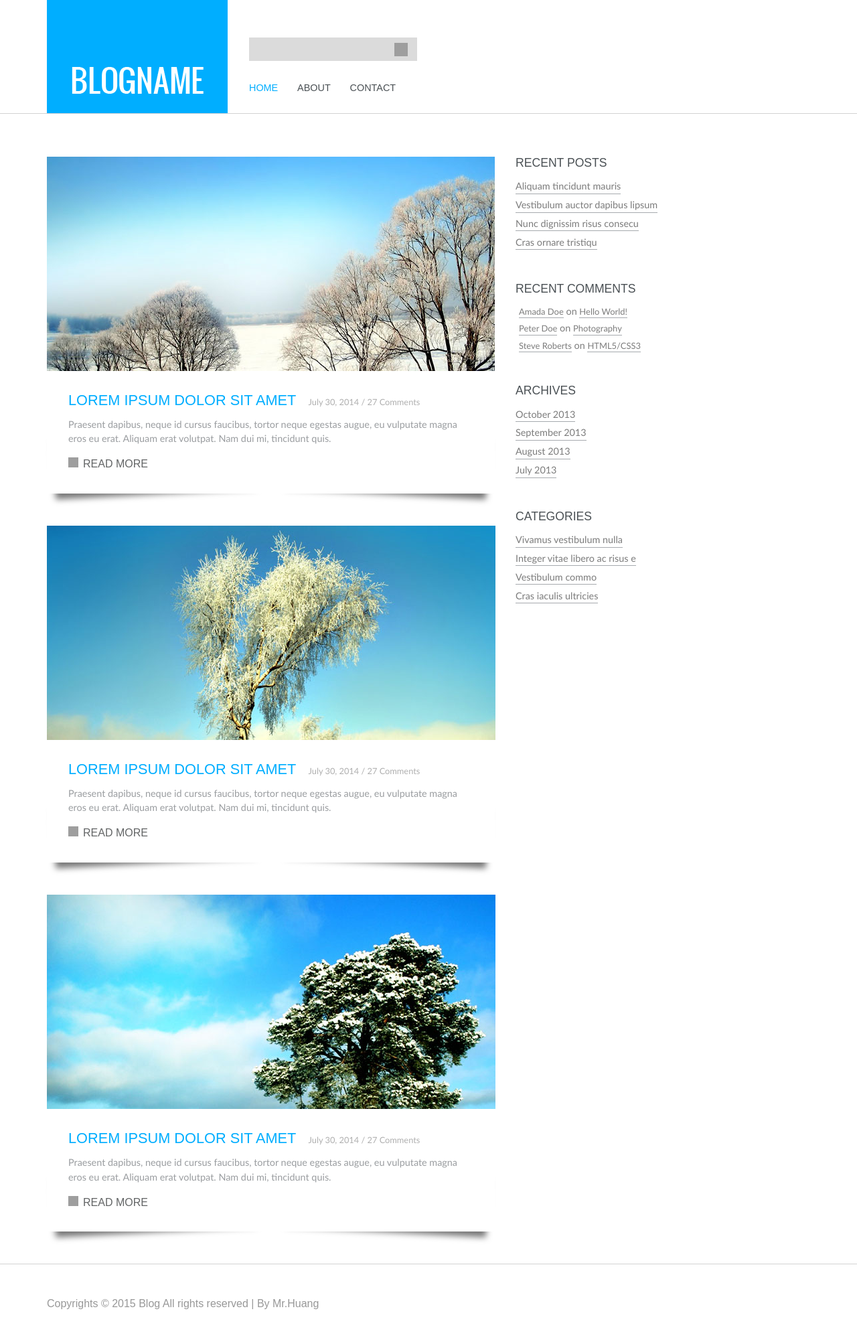
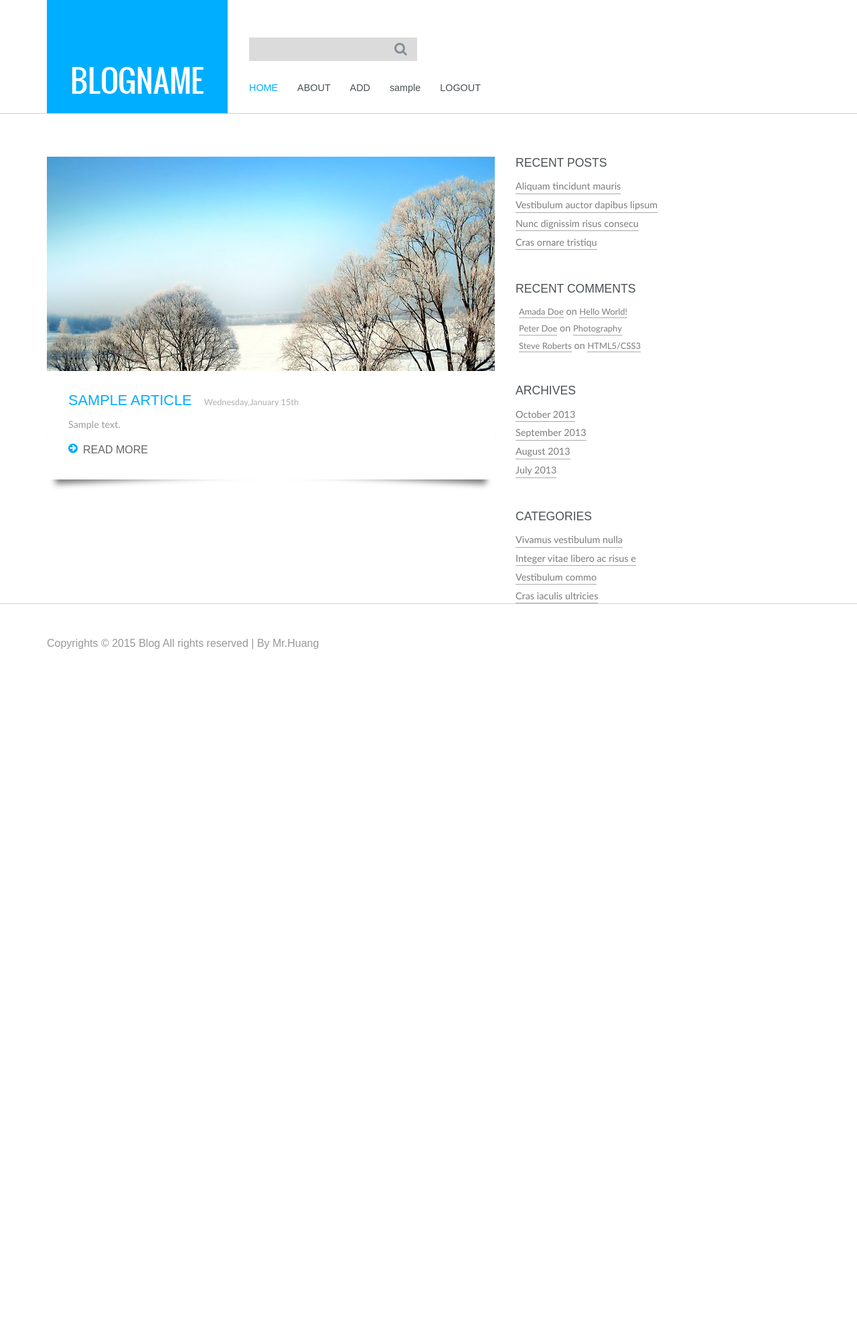
Before and after one commit to AwesomeIcon/PublicSite, a Django app: template blog/templates/index.html in a window 1280 px wide. Shown: the whole page at 67% size. After the commit the page ends 969 px from the top, so only its background shows below. Run offline with Django 3.2, Linux system fonts and the light colour scheme; the template is opened without the code that fills it: values that come from a table or form of the project are taken from there, others are empty; tables that the repository leaves empty hold one stand-in row (values such as "Sample post"); some libraries are stand-ins or nearby versions; some web fonts are replaced; grey boxes are pictures that could not be loaded.

Commit message:
add article function

```diff
--- a/PublicSite/urls.py
+++ b/PublicSite/urls.py
@@ -19,5 +19,7 @@ urlpatterns = patterns('',
     url(r'^blog/$','blog.views.submit'),
     url(r'^register/$','blog.views.register'),
     url(r'^blog/about/$','blog.views.about'),
-    url(r'^blog/contact/$','blog.views.contact'),
+    url(r'^logout/$', 'blog.views.logout'),
+    url(r'^blog/add/$','blog.views.add'),
+    url(r'^blog/article/$','blog.views.article'),
 )
--- a/blog/models.py
+++ b/blog/models.py
@@ -10,9 +10,11 @@ class Person(models.Model):
         return u'%s' % (self.username)
 
 class Article(models.Model):
-    title = models.CharField(max_length = 36)
+    title = models.CharField(max_length = 100)
     publishtime = models.DateTimeField(auto_now_add = True)
-    person = models.ForeignKey(Person)
+    usernameid = models.CharField(max_length = 20)
+    author = models.CharField(max_length = 50)
+    body = models.TextField()
 
     def __unicode__(self):
         return u'%s' % (self.title)
--- a/blog/static/css/styleblog.css
+++ b/blog/static/css/styleblog.css
@@ -56,7 +56,7 @@ width: 87%;
 background:#dbdbdb;
 }
 .search form input[type="submit"] {
-background: url('../images/search.png')no-repeat 0px 0px;
+background: url('../img/search.png')no-repeat 0px 0px;
 width: 20px;
 height: 20px;
 border: none;
@@ -129,7 +129,7 @@ line-height:1.5em;
 margin-bottom:1em;
 }
 .post-info a span {
-background: url(../images/more.png) no-repeat 0px 3px;
+background: url(../img/more.png) no-repeat 0px 3px;
 height: 18px;
 width: 15px;
 display: inline-block;
@@ -257,7 +257,7 @@ font-weight: 400;
 margin-bottom:1em;
 }
 .about-grid2 li {
-list-style-image: url(../images/icon3.png);
+list-style-image: url(../img/icon3.png);
 margin: 0 0 10px 20px;
 }
 .about-grid2 li a {
--- a/blog/templates/about.html
+++ b/blog/templates/about.html
@@ -58,6 +58,7 @@ License URL: http://creativecommons.org/licenses/by/3.0/
 						<li><a href="/blog/">HOME</a></li>
 						<li class="active"><a href="javascript:;">ABOUT</a></li>
 						<li><a href="/blog/contact/">CONTACT</a></li>
+                       <li><a href="/logout/">LOGOUT</a></li>
 						<div class="clearfix"> </div>
 				 </ul>
 			 </div>
@@ -122,3 +123,5 @@ License URL: http://creativecommons.org/licenses/by/3.0/
 	 <p>Copyrights © 2015 Blog All rights reserved | By Mr.Huang</p>
 	 </div>
 </div>
+</body>
+</html>
--- a/blog/templates/index.html
+++ b/blog/templates/index.html
@@ -1,10 +1,4 @@
-<!--
-Author: W3layouts
-Author URL: http://w3layouts.com
-License: Creative Commons Attribution 3.0 Unported
-License URL: http://creativecommons.org/licenses/by/3.0/
--->
-<!DOCTYPE HTML>
+<!DOCTYPE html>
 <html>
 <head>
     {% load staticfiles %}
@@ -57,12 +51,14 @@ License URL: http://creativecommons.org/licenses/by/3.0/
 				   <ul>
 						<li class="active"><a href="javascript:;">HOME</a></li>
 						<li><a href="/blog/about/">ABOUT</a></li>
-						<li><a href="/blog/contact/">CONTACT</a></li>
+						<li><a href="/blog/add/">ADD</a></li>
+                       <li><a href="javascript:;">{{ username }}</a></li>
+                       <li><a href="/logout/">LOGOUT</a></li>
 						<div class="clearfix"> </div>
 				 </ul>
 			 </div>
 			 <div class="clearfix"></div>
-					<script>
+					<script type="text/javascript">
 					$("span.menu").click(function(){
 					$(".top-menu ul").slideToggle("slow" , function(){
 					});
@@ -77,30 +73,32 @@ License URL: http://creativecommons.org/licenses/by/3.0/
 		 <div class="content-grids">
 			 <div class="col-md-8 content-main">
 				 <div class="content-grid">
+                     {% for article in articles %}
 					 <div class="content-grid-info">
 						 <img src="{% static 'img/post1.jpg' %}" alt=""/>
 						 <div class="post-info">
-						 <h4><a href="single.html">Lorem ipsum dolor sit amet</a>  July 30, 2014 / 27 Comments</h4>
-						 <p>Praesent dapibus, neque id cursus faucibus, tortor neque egestas augue, eu vulputate magna eros eu erat. Aliquam erat volutpat. Nam dui mi, tincidunt quis.</p>
+						 <h4><a href="single.html">{{ article.title|capfirst }}</a>  {{ article.publishtime|date:"l,F jS" }}</h4>
+						 <p>{{ article.body|truncatewords:"30" }}</p>
 						 <a href="single.html"><span></span>READ MORE</a>
 						 </div>
 					 </div>
-					 <div class="content-grid-info">
-						 <img src="{% static 'img/post2.jpg' %}" alt=""/>
-						 <div class="post-info">
-						 <h4><a href="single.html">Lorem ipsum dolor sit amet</a>  July 30, 2014 / 27 Comments</h4>
-						 <p>Praesent dapibus, neque id cursus faucibus, tortor neque egestas augue, eu vulputate magna eros eu erat. Aliquam erat volutpat. Nam dui mi, tincidunt quis.</p>
-						 <a href="single.html"><span></span>READ MORE</a>
-						 </div>
-					 </div>
-					 <div class="content-grid-info">
-						 <img src="{% static 'img/post3.jpg' %}" alt=""/>
-						 <div class="post-info">
-						 <h4><a href="single.html">Lorem ipsum dolor sit amet</a>  July 30, 2014 / 27 Comments</h4>
-						 <p>Praesent dapibus, neque id cursus faucibus, tortor neque egestas augue, eu vulputate magna eros eu erat. Aliquam erat volutpat. Nam dui mi, tincidunt quis.</p>
-						 <a href="single.html"><span></span>READ MORE</a>
-						 </div>
-					 </div>
+                     {% endfor %}
+{#					 <div class="content-grid-info">#}
+{#						 <img src="{% static 'img/post2.jpg' %}" alt=""/>#}
+{#						 <div class="post-info">#}
+{#						 <h4><a href="single.html">Lorem ipsum dolor sit amet</a>  July 30, 2014 / 27 Comments</h4>#}
+{#						 <p>Praesent dapibus, neque id cursus faucibus, tortor neque egestas augue, eu vulputate magna eros eu erat. Aliquam erat volutpat. Nam dui mi, tincidunt quis.</p>#}
+{#						 <a href="single.html"><span></span>READ MORE</a>#}
+{#						 </div>#}
+{#					 </div>#}
+{#					 <div class="content-grid-info">#}
+{#						 <img src="{% static 'img/post3.jpg' %}" alt=""/>#}
+{#						 <div class="post-info">#}
+{#						 <h4><a href="single.html">Lorem ipsum dolor sit amet</a>  July 30, 2014 / 27 Comments</h4>#}
+{#						 <p>Praesent dapibus, neque id cursus faucibus, tortor neque egestas augue, eu vulputate magna eros eu erat. Aliquam erat volutpat. Nam dui mi, tincidunt quis.</p>#}
+{#						 <a href="single.html"><span></span>READ MORE</a>#}
+{#						 </div>#}
+{#					 </div>#}
 
 				 </div>
 			  </div>
@@ -153,3 +151,5 @@ License URL: http://creativecommons.org/licenses/by/3.0/
 	 <p>Copyrights © 2015 Blog All rights reserved | By Mr.Huang</p>
 	 </div>
 </div>
+</body>
+</html>
```
Also changed, not shown: blog/templates/add.html (renamed from blog/templates/contact.html, +13 -38 lines), blog/templates/single.html (+4 -7 lines), blog/views.py (+39 -8 lines), 3 other files.
